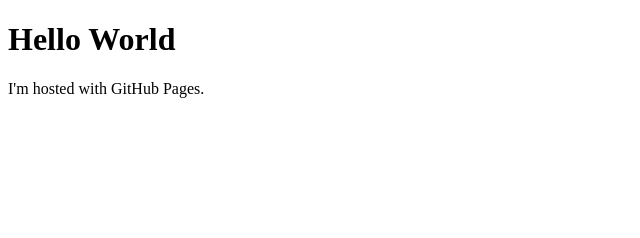
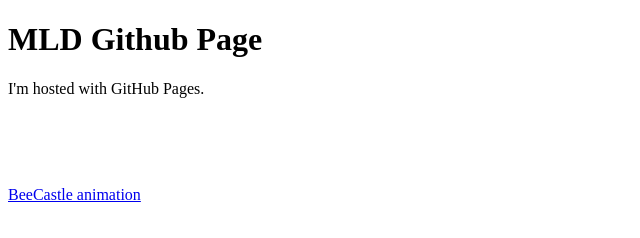
Before and after one commit to mattlindsay/mattlindsay.github.io, a plain HTML site: page index.html in a window 1280 px wide. Shown: the whole page, without its empty margins (0-640 px from the left). Drawn offline with Linux system fonts and the light colour scheme.

Commit message:
Pushing link to BeeCastle animation

```diff
--- a/index.html
+++ b/index.html
@@ -1,7 +1,12 @@
 <!DOCTYPE html>
 <html>
 <body>
-<h1>Hello World</h1>
+<h1>MLD Github Page</h1>
 <p>I'm hosted with GitHub Pages.</p>
+    <br>
+    <br>
+    <br>
+    <br>
+    <a href="demo.html">BeeCastle animation</a>
 </body>
 </html>
```
